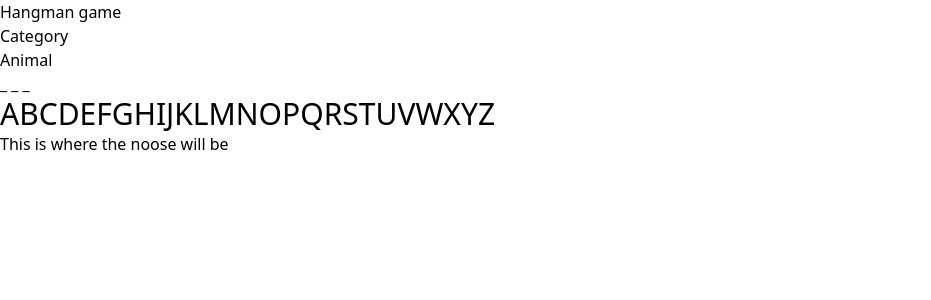
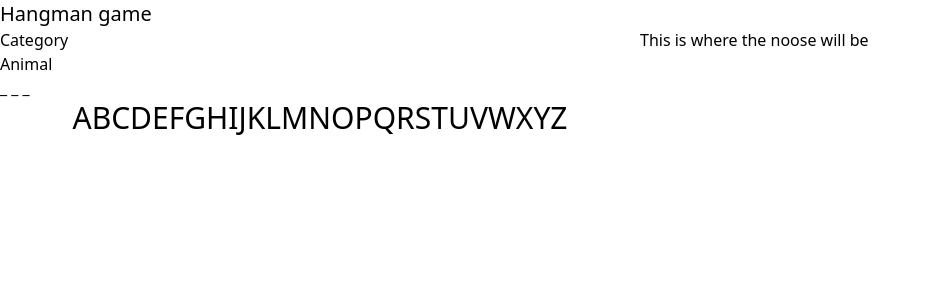
Before and after one commit to nkear003/hangman-game, a React (Create React App) app: page / in a window 1280 px wide. Shown: the top 300 px of the page, without its empty margins (0-931 px from the left). Built offline with nearby package versions, Linux system fonts and the light colour scheme.

Commit message:
Add some styles

```diff
--- a/src/App.tsx
+++ b/src/App.tsx
@@ -25,12 +25,13 @@ function App() {
   return (
     <>
       <header>
-        <h1>Hangman game</h1>
+        <h1 className="text-xl">Hangman game</h1>
       </header>
 
-      {/* Left side */}
-      <div className="flex">
-        <div className="flex flex-col basis-1/4">
+      {/* Flex container */}
+      <div className="flex flex-wrap">
+        {/* Left side */}
+        <div className="flex flex-col flex-grow flex-shrink basis-0">
           <section id="guesses">
             <h2>Category</h2>
             <p className="capitalize">
@@ -42,16 +43,18 @@ function App() {
           </section>
 
           <section id="alphabet">
-            {alphabet.map((letter) => {
-              return <span className="text-3xl hover:cursor-pointer">{letter}</span>;
-            })}
+            <div className="break-all text-center">
+              {alphabet.map((letter) => (
+                <span className="text-3xl hover:cursor-pointer">{letter}</span>
+              ))}
+            </div>
           </section>
         </div>
-      </div>
 
-      {/* Right side */}
-      <div className="">
-        <section id="noose">This is where the noose will be</section>
+        {/* Right side */}
+        <div className="flex flex-grow flex-shrink basis-0">
+          <section id="noose">This is where the noose will be</section>
+        </div>
       </div>
     </>
   );
```
Also changed, not shown: src/App.css (line endings or trailing spaces).
